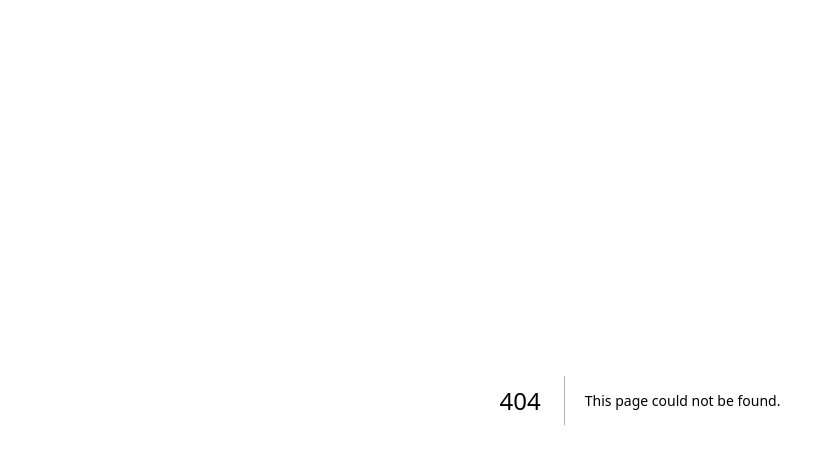
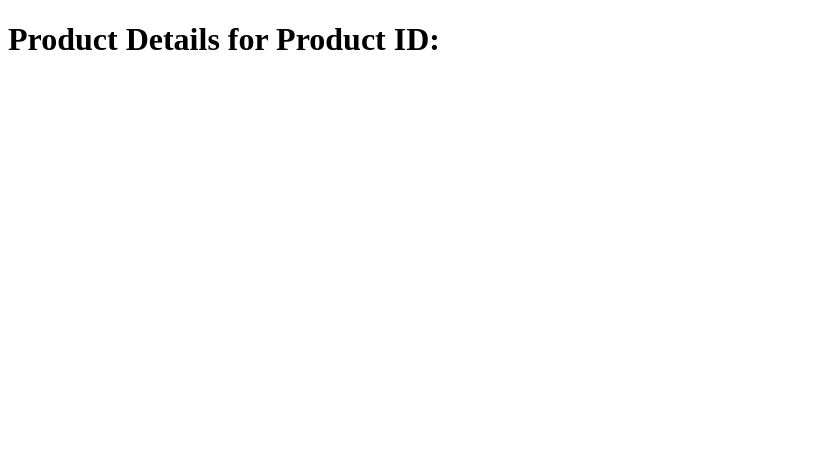
Before and after one commit to kristaps-m/products-nextjs-app, a Next.js app: page /ProductDetails in a window 1280 px wide. Before the commit this address had no page. Shown: the top 464 px of the page, without its empty margins (0-835 px from the left). Built offline with nearby package versions, Linux system fonts and the light colour scheme.

Commit message:
TODO fix ProductDetails.tsx to work.

```diff
--- /dev/null
+++ b/pages/ProductDetails.tsx
@@ -0,0 +1,236 @@
+// pages/ProductDetails.tsx
+import { useRouter } from "next/router";
+import { useEffect, useState } from "react"; // Import useEffect and useState
+import { Product, Root } from "../src/app/models/product";
+import agent from "../src/app/api/agent";
+import { useParams } from "next/navigation";
+
+const ProductDetails = () => {
+  const router = useRouter();
+  // const { id } = useParams<{ id: number }>();
+  const { productId } = router.query; // Access the product ID from the route parameter
+  const [product, setProduct] = useState<Root | null>(null);
+
+  useEffect(() => {
+    if (productId) {
+      agent.Catalog.details(Number(productId))
+        .then((data) => setProduct(data.products))
+        .catch((error) => console.error("Error fetching product data:", error));
+    }
+  }, [productId]);
+
+  // useEffect(() => {
+  //   if (productId) {
+  //     agent.Catalog.details(Number(productId))
+  //       .then((data) => {
+  //         // Check if data has a 'products' property and extract the first product
+  //         if (data && data.products && data.products.length > 0) {
+  //           setProduct(data.products[0]);
+  //         } else {
+  //           console.error("No product data found.");
+  //         }
+  //       })
+  //       .catch((error) => console.error("Error fetching product data:", error));
+  //   }
+  // }, [productId]);
+
+  console.log(product, "this is the one product");
+  //console.log(product.products, "this is product.products");
+
+  return (
+    <div>
+      <h1>Product Details for Product ID: {productId}</h1>
+      {product?.products.map((p) => (
+        <div key={p.id}>
+          <p>{p.category}</p>
+        </div>
+      ))}
+      {/* <p>Category: {product?.products}</p> */}
+      {/* Display product details based on the productId */}
+    </div>
+  );
+};
+
+export default ProductDetails;
+
+/**
+
+import { useEffect, useState } from "react";
+import { useParams } from "react-router";
+import { useRouter } from "next/router";
+import agent from "../src/app/api/agent";
+//import { useStoreContext } from "../../app/context/StoreContext";
+// import NotFound from "../../app/errors/NotFound";
+// import LoadingComponent from "../../app/layout/LoadingComponent";
+import { Product } from "../src/app/models/product";
+import Link from "next/link";
+// import { useAppDispatch, useAppSelector } from "../../app/store/configureStore";
+// import { removeItem, setBasket } from "../basket/basketSlice";
+
+// interface Props {
+//   product: Product;
+// }
+// { product }: Props
+export default function ProductDetails() {
+  const router = useRouter();
+  const { productId } = router.query; // Access the product ID from the route parameter
+
+  // const { basket } = useAppSelector((state) => state.basket); //, setBasket, removeItem} = useStoreContext();
+  // const dispatch = useAppDispatch();
+
+  // const { id } = useParams<{ id: string }>();
+
+  // const [product, setProduct] = useState<Product | null>(null);
+
+  // const [loading, setLoading] = useState(true);
+  // const [quantity, setQuantity] = useState(0);
+  // const [submitting, setSubmitting] = useState(false);
+
+  // const item = basket?.items.find((item) => item.productId === product?.id);
+
+  // useEffect(() => {
+  //   if (item) setQuantity(item.quantity);
+  //   agent.Catalog.details(parseInt(id))
+  //     .then((response) => setProduct(response))
+  //     .catch((error) => console.log(error.response))
+  //     .finally(() => setLoading(false));
+  // }, [id, item]);
+
+  // function handleInputChange(event: any) {
+  //   if (event.target.value >= 0) {
+  //     setQuantity(parseInt(event.target.value));
+  //   }
+  // }
+
+  // function handleUpdateCart() {
+  //   setSubmitting(true);
+  //   if (!item || quantity > item.quantity) {
+  //     const updatedQuantity = item ? quantity - item.quantity : quantity;
+  //     agent.Basket.addItem(product?.id!, updatedQuantity)
+  //       .then((basket) => dispatch(setBasket(basket))) // setBasket(basket)
+  //       .catch((error) => console.log(error))
+  //       .finally(() => setSubmitting(false));
+  //   } else {
+  //     const updatedQuantity = item.quantity - quantity;
+  //     agent.Basket.removeItem(product?.id!, updatedQuantity)
+  //       .then(() =>
+  //         dispatch(
+  //           removeItem({ productId: product?.id!, quantity: updatedQuantity })
+  //         )
+  //       ) // removeItem(product?.id!, updatedQuantity))
+  //       .catch((error) => console.log(error))
+  //       .finally(() => setSubmitting(false));
+  //   }
+  // }
+
+  // if (loading) return <LoadingComponent message="Loading product..." />;
+
+  // if (!product) return <NotFound />;
+
+  const productDetailsStyle = {
+    width: "50%",
+    margin: "0 auto",
+    padding: "20px",
+    border: "1px solid #ccc",
+    borderRadius: "5px",
+  };
+
+  const backLinkStyle = {
+    display: "block",
+    marginTop: "20px",
+    textDecoration: "none",
+    color: "blue",
+  };
+
+  return (
+    <div style={productDetailsStyle}>
+      <h1>{product.name}</h1>
+      <p>
+        Price: {product.price} {product.currency}
+      </p>
+      <p>Category: {product.category}</p>
+      <p>Description: {product.description}</p>
+      { <Link href="/products">
+        <a style={backLinkStyle}>Back to Catalog</a>
+      </Link> }
+      <Link href="/products/[productId]" as={`/products/${product.id}`}>
+        <a>View Product</a>
+      </Link>
+    </div>
+
+    // <Grid container spacing={6}>
+    //   <Grid item xs={6}>
+    //     <img
+    //       src={product.pictureUrl}
+    //       alt={product.name}
+    //       style={{ width: "100%" }}
+    //     />
+    //   </Grid>
+    //   <Grid item xs={6}>
+    //     <Typography variant="h3">{product.name}</Typography>
+    //     <Divider sx={{ mb: 2 }} />
+    //     <Typography variant="h4" color="secondary">
+    //       ${(product.price / 100).toFixed(2)}
+    //     </Typography>
+    //     <TableContainer>
+    //       <Table>
+    //         <TableBody>
+    //           <TableRow>
+    //             <TableCell>Name</TableCell>
+    //             <TableCell>{product.name}</TableCell>
+    //           </TableRow>
+    //           <TableRow>
+    //             <TableCell>Description</TableCell>
+    //             <TableCell>{product.description}</TableCell>
+    //           </TableRow>
+    //           <TableRow>
+    //             <TableCell>Type</TableCell>
+    //             <TableCell>{product.type}</TableCell>
+    //           </TableRow>
+    //           <TableRow>
+    //             <TableCell>Brand</TableCell>
+    //             <TableCell>{product.brand}</TableCell>
+    //           </TableRow>
+    //           <TableRow>
+    //             <TableCell>Quantity in stock</TableCell>
+    //             <TableCell>{product.quantityInStock}</TableCell>
+    //           </TableRow>
+    //         </TableBody>
+    //       </Table>
+    //     </TableContainer>
+    //     <Grid container spacing={2}>
+    //       <Grid item xs={6}>
+    //         <TextField
+    //           variant="outlined"
+    //           type="number"
+    //           label="Quantity in Cart"
+    //           fullWidth
+    //           value={quantity}
+    //           onChange={handleInputChange}
+    //         />
+    //       </Grid>
+    //       <Grid item xs={6}>
+    //         <LoadingButton
+    //           disabled={
+    //             item?.quantity === quantity || (!item && quantity === 0)
+    //           }
+    //           loading={submitting}
+    //           onClick={handleUpdateCart}
+    //           sx={{ height: "55px" }}
+    //           color="primary"
+    //           size="large"
+    //           variant="contained"
+    //           fullWidth
+    //         >
+    //           {item ? "Update quantity" : "Add to cart"}
+    //         </LoadingButton>
+    //       </Grid>
+    //     </Grid>
+    //   </Grid>
+    // </Grid>
+  );
+}
+
+
+
+*/
--- /dev/null
+++ b/pages/products/[productId].tsx
@@ -0,0 +1,4 @@
+// pages/products/[productId].tsx
+import ProductDetails from "../ProductDetails";
+
+export default ProductDetails;
--- a/src/app/api/agent.ts
+++ b/src/app/api/agent.ts
@@ -10,7 +10,7 @@ const responseBody = (response: AxiosResponse) => response.data;
 
 axios.interceptors.response.use(
   async (response) => {
-    await sleep();
+    // await sleep();
     return response;
   },
   (error: AxiosError) => {
--- a/src/features/product/ProductCard.tsx
+++ b/src/features/product/ProductCard.tsx
@@ -43,6 +43,12 @@ export default function ProductCard({ product }: Props) {
       </h3>
       <p>Price: {product.price}</p>
       <p>Category: {product.category}</p>
+      {/* <button component={Link} to={`products/${product.id}`} size="small">
+        View
+      </button> */}
+      <a href={`/products/${product.id}`}>
+        <button className="button-style">View</button>
+      </a>
     </div>
     // <Card>
     //   <CardHeader
```
